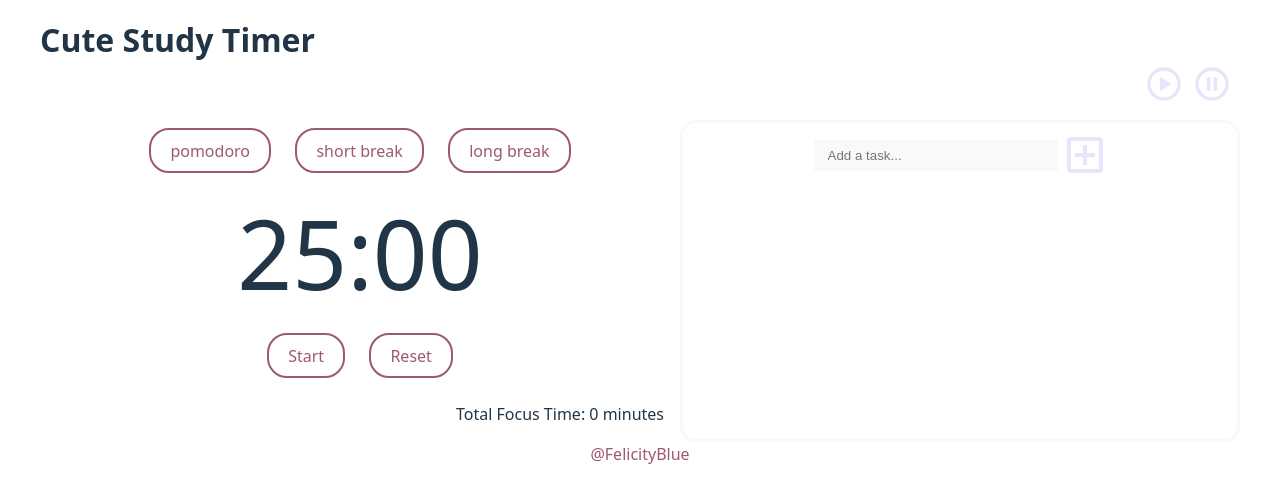
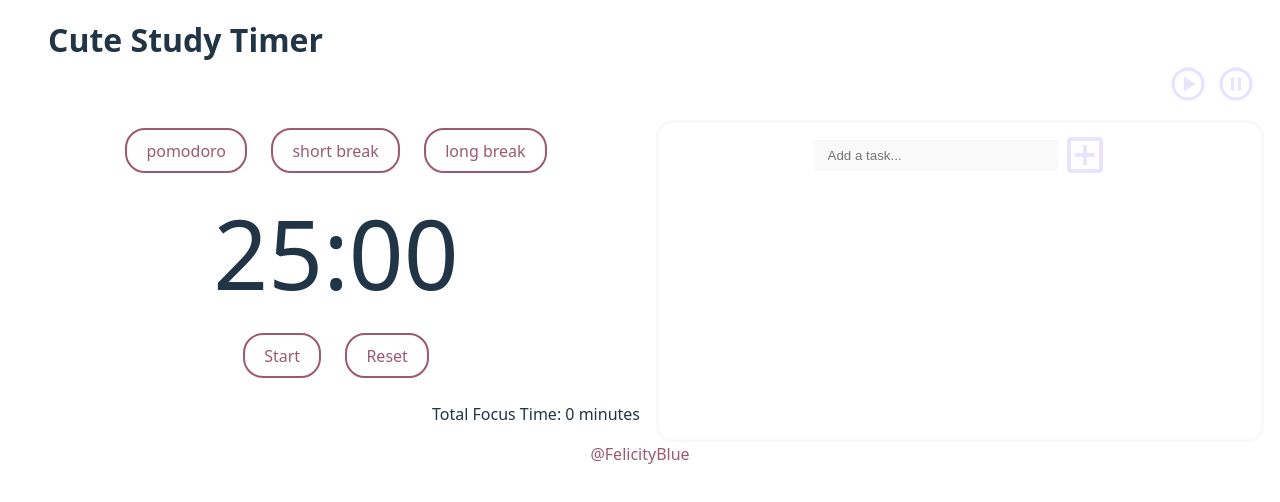
Before and after one commit to FelicityBlue/CuteStudyTimer, a React (Vite) app: page / in a window 1280 px wide. Shown: the top 502 px of the page. Built offline with nearby package versions, Linux system fonts and the light colour scheme.

Commit message:
built the app

```diff
--- a/src/App.css
+++ b/src/App.css
@@ -1,6 +1,6 @@
 #root {
   max-width: 1280px;
-  margin: 1em 2em;
+  margin: 1em 0.5em;
   text-align: center;
 }
 .playerContainer{
@@ -31,7 +31,7 @@
 }
 .webName{
   text-align: left;
-  margin: 0em;
+  margin: 0em 1em;
 }
 .ghLink{
   text-decoration: none;
@@ -116,6 +116,7 @@
 }
 .timerDisplayContainer{
   min-width: 50vw;
+
 }
 .taskDisplayContainer{
   border: 0.2em solid #f9f9f9;
```
Also changed, not shown: 1 other file (tests, documents, lock files or other folders).
